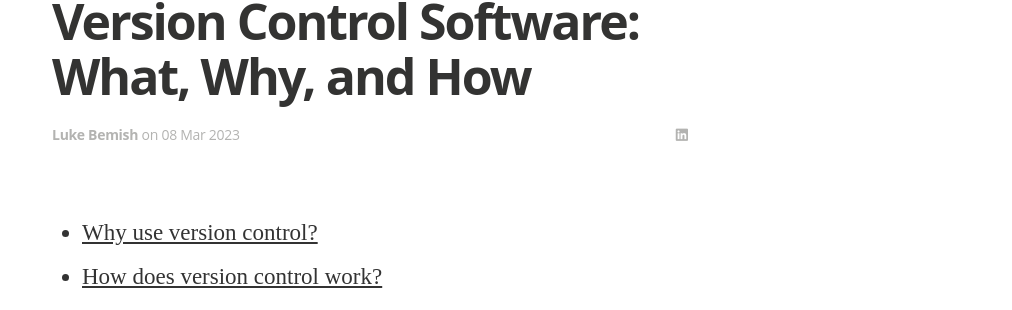
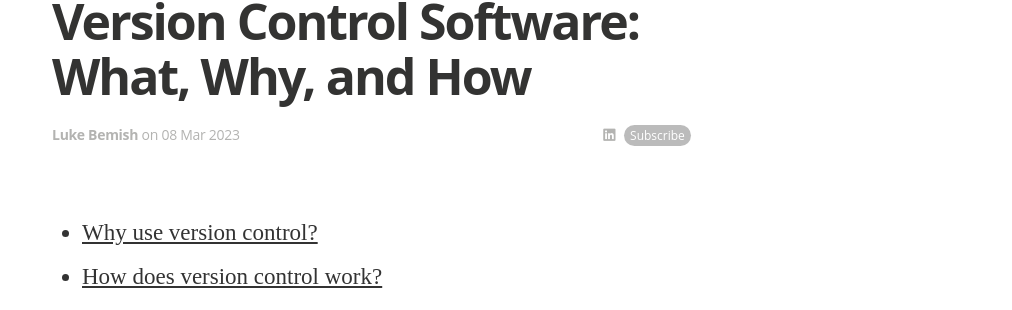
Before and after one commit to lukebemish/lukebemish.github.io, a Jekyll site: the page built from _posts/2023-03-08-vcs-for-science.md, in a window 1280 px wide. Shown: the part 106-416 px from the top of the page, without its empty margins (268-1280 px from the left). Built offline with Jekyll 4.4.1, drawn with Linux system fonts in a browser that asks for light colours; nearby versions of some CDN libraries; some web fonts are replaced.

Commit message:
Add subscribe button at start too

```diff
--- a/_layouts/post.html
+++ b/_layouts/post.html
@@ -50,6 +50,7 @@
                     </a>
                   {% endif %}
                 {% endfor %}
+                <a class="open-subscribe-dialog page-social-link subscribe">Subscribe</a>
               </span>
             </div>
           </div>
@@ -105,7 +106,7 @@
                 </a>
               {% endif %}
             {% endfor %}
-            <a id="open-subscribe-dialog" class="page-social-link subscribe">Subscribe</a>
+            <a class="open-subscribe-dialog page-social-link subscribe">Subscribe</a>
           </section>
         </footer>
         <div class="bottom-teaser cf">
--- a/css/custom.scss
+++ b/css/custom.scss
@@ -111,15 +111,18 @@ i.fa-fw {
     margin-left: 0.1em;
     margin-right: 0.1em;
 }
-.page-social-link.subscribe, .category-link {
+.share-header a.page-social-link.subscribe, .page-social-link.subscribe, .category-link {
     background-color: #bbb;
     color: #fff;
-    font-size: 0.75em;
+    font-size: 12px;
     padding: 0.2em 0.5em;
     border-radius: 1em;
     text-decoration: none;
+    letter-spacing: normal;
+    font-weight: normal;
+    line-height: normal;
 }
-.page-social-link.subscribe:hover, .category-link:hover {
+.share-header a.page-social-link.subscribe:hover, .page-social-link.subscribe:hover, .category-link:hover {
     background-color: #333;
     color: #fff;
     text-decoration: none;
```
Also changed, not shown: other parts of _layouts/post.html (+3 -3 lines).
